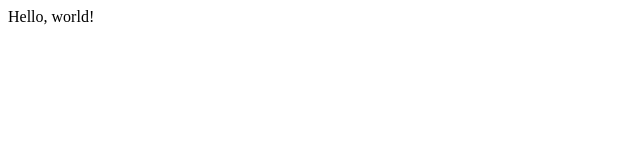
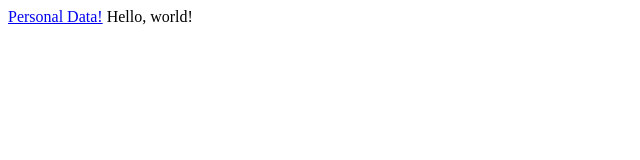
Before and after one commit to jrnh58/lecture0, a plain HTML site: page index.html in a window 1280 px wide. Shown: the whole page, without its empty margins (0-640 px from the left). Drawn offline with Linux system fonts and the light colour scheme.

Commit message:
Added Personal Data File

```diff
--- a/index.html
+++ b/index.html
@@ -1,9 +1,10 @@
 <!DOCTYPE html>
 <html>
     <head>
-        <title>My Webpage</title>
+        <title>Lecture0</title>
     </head>
     <body>
+      <a href="personalData.html">Personal Data!</a>
         Hello, world!
     </body>
 </html>
```
Also changed, not shown: personalData.html (added).
